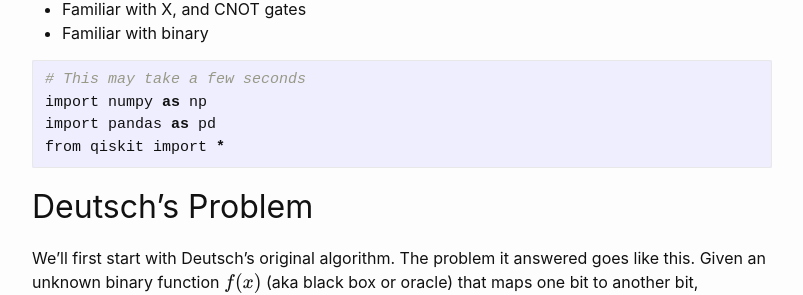
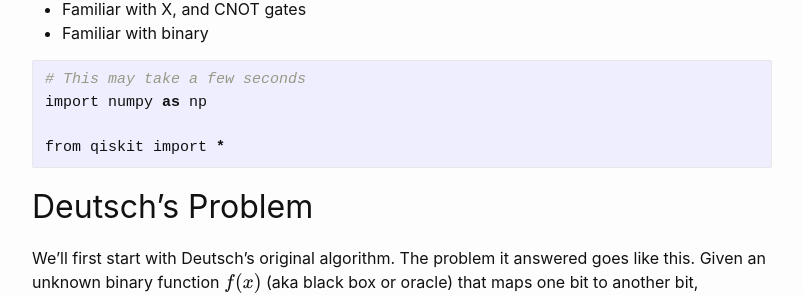
Before and after one commit to Applied-Quantum-Computing/Applied-Quantum-Computing.github.io, a Jekyll site: the page built from _posts/2020-02-27-Deutsch-Jozsa Algorithm.md, in a window 1280 px wide and 900 px high, scrolled down 733 px. Shown: the part 144-439 px from the top of the window, without its empty margins (238-1041 px from the left). Built offline with Jekyll 4.4.1, drawn with Linux system fonts in a browser that asks for light colours; formulas are drawn with MathJax 3.

Commit message:
Update 2020-02-27-Deutsch-Jozsa Algorithm.md

````diff
--- a/_posts/2020-02-27-Deutsch-Jozsa Algorithm.md
+++ b/_posts/2020-02-27-Deutsch-Jozsa Algorithm.md
@@ -26,7 +26,7 @@ Deutsch's algorithm, which was later generalized to the Deutsch-Josza algorithm,
 ```python
 # This may take a few seconds
 import numpy as np
-import pandas as pd
+
 from qiskit import *
 ```
 
````
